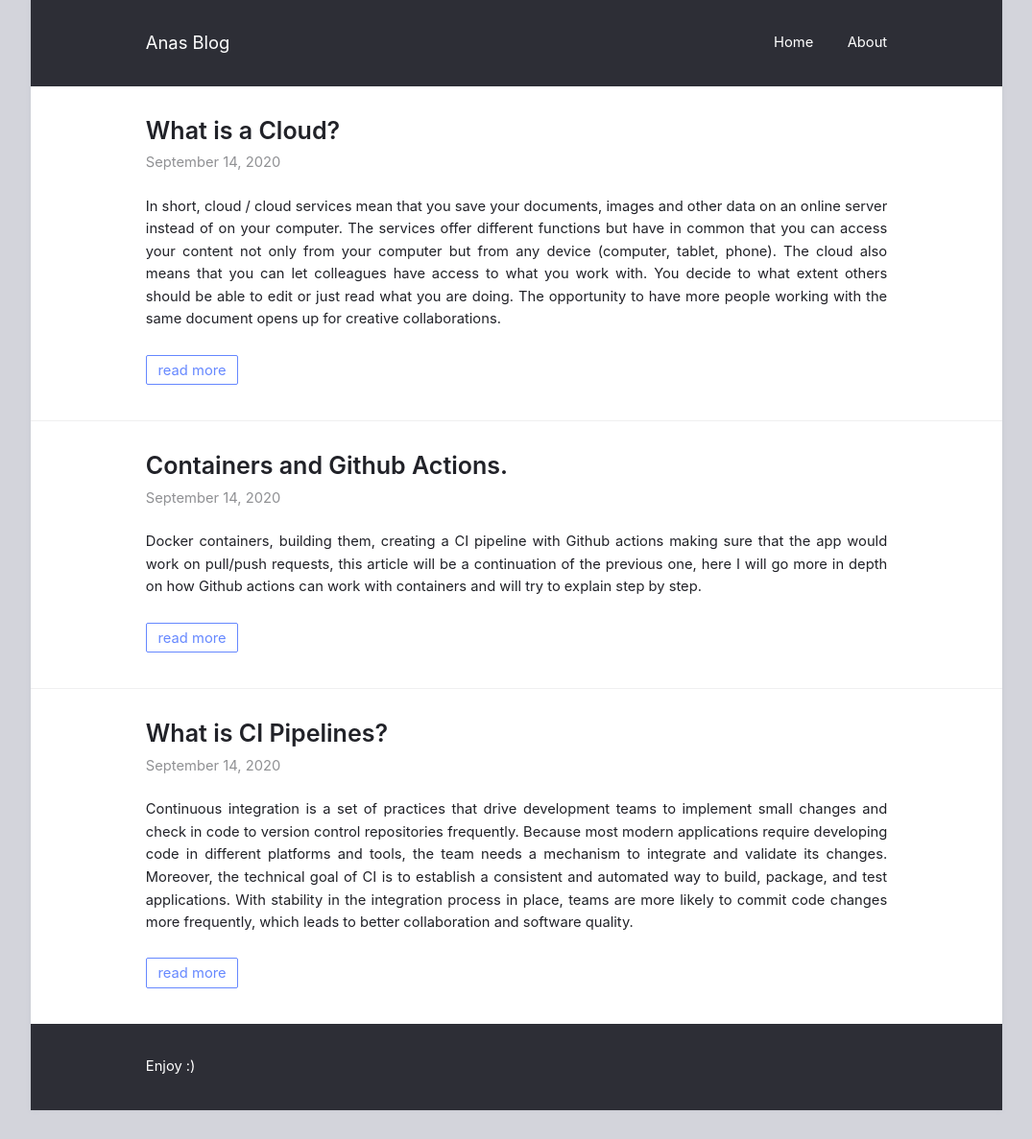
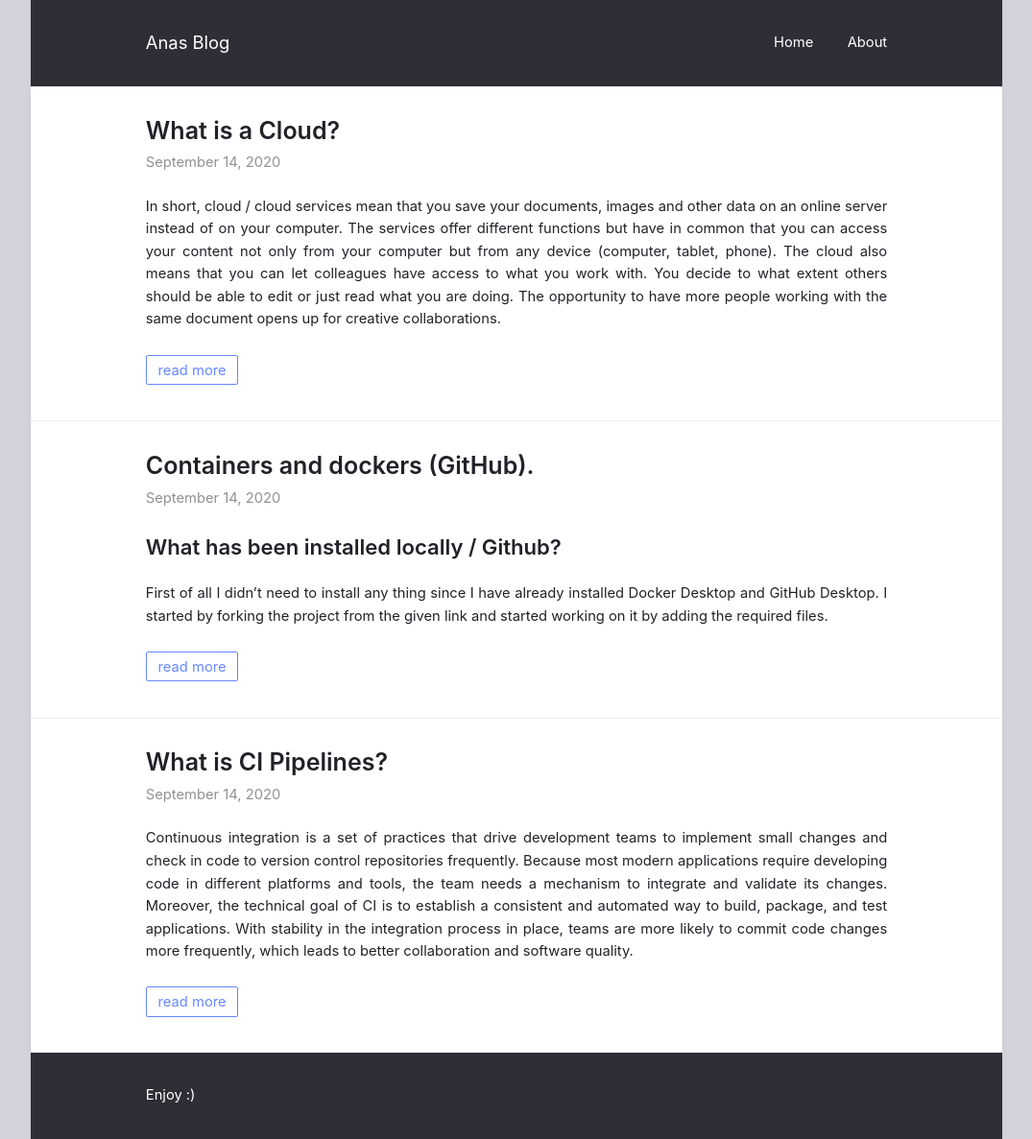
Before and after one commit to ItsAnass/ItsAnass.github.io, a Jekyll site: the page built from index.html, in a window 1280 px wide. Shown: the whole page at 96% size, without its empty margins (102-1177 px from the left). Built offline with Jekyll 4.4.1, drawn with Linux system fonts in a browser that asks for light colours; before the commit the page ends 1157 px from its top, so only the background shows below that; part of the change alters nothing that is shown.

Commit message:
Update 2020-09-14-Containers-Github-Actions.md

```diff
--- a/_posts/2020-09-14-Containers-Github-Actions.md
+++ b/_posts/2020-09-14-Containers-Github-Actions.md
@@ -1,48 +1,44 @@
 ---
-title: "Containers and Github Actions."
+title: "Containers and dockers (GitHub)."
 layout: post
 ---
 
-Docker containers, building them, creating a CI pipeline with Github actions making sure that the app would work on pull/push requests, this article will be a continuation of the previous one, here I will go more in depth on how Github actions can work with containers and will try to explain step by step.
+## What has been installed locally / Github?
+
+First of all I didn't need to install any thing since I have already installed Docker Desktop and GitHub Desktop.
+I started by forking the project from the given link and started working on it by adding the required files.
 
 
-## Docker File
 
-First we need to make a docker file, in order to make the image, we can think of images like the base, we need the image in order to make a container, the container is run once the application starts it uses the image and also stores other data and the container stores everything. In the following picture I will explain how the image works:
+## How did you get the application to run in a container and describe your docker file?
 
-![Dockerfile](/assets/Images/DockerFile.png)
+I added a folder which contains docker file and by using the windows terminal I located the file path and then I typed (docker build .).
+The windows terminal will go through the docker file and it wil create a container according to the information in the docker file.
 
-* FROM here we are getting the Microsoft .Net image and the AS is just giving the image a name, in this case build-env.
-* WORKDIR  working directory and we give it a name /App, telling the container where to work in.
-* COPY  we are copying the .csproj into the ./ and this means the container inside the /App.
-* RUN here is a dotnet restore, its a command getting everything it needs for the project.
-* COPY we are copying everything in the project to the image in this case inside the /App.
-* Line 12 here is another FROM, here we are getting another microsoft image but for ASP.Net
-* Line 13, still same working directory
-* Line 14, we are taking everything from before so to the out folder in App.
-* ENTRYPOINT is what should be done once we run the container, so in CMD we would write: dotnet SimpleWebHalloWorld.dll
+![DockerFile](https://github.com/ItsAnass/s.github.io-/blob/main/assets/Images/DockerfileScreen.png?raw=true)
 
-## Github Actions with docker image.
 
-Going back to last blog post, we want to make our project try to build an image and check if it fails or succeeds in making it. In my example each time there is a push or pull request to the main branch it will run the Github actions based off our dotnet.yml file in our /.github/workflows folder. In this exercise it was still the same:
+* Line 6 shows (FROM) It creates a layer from the aspnet:3.1  Docker image.
+* Line 7 (WORKDIR ) This command is used to define the working directory of a Docker container at any given time and
+if the (WORKDIR) Command is not written in the Dockerfile, it will automatically be created by the Docker compiler.
+* Line 8-9 (EXPOSE) The instruction exposes a particular port with a specified protocol inside a Docker Container.
+* Line 13 (COPY)  It let you copy files from a specific location into a Docker image.
+* Line 14 (RUN ) Lets you execute commands inside of your Docker image.
+* Line 25 (ENTRYPOINT) Allows you to configure a container that will run as an executable.
 
-* You have the name of the action
-* Then the on which is when it gets triggered; on push and on pull requests.
-* jobs, here we have two jobs, first one is the set up of the .net stuff (which is what I covered in the [previous post](https://alejandratala.github.io/Git-Hub-Actions/)).
-    * Second job would be the Docker image build, here we are still using ubutu, and we give it the steps.
-    * What's new is that we are adding a registry, along with username and password, github thankfully sorts the token for us (line 35) so we dont have to do any github secrets or anything its just automated.
-    * Line 38, we are doing the action of what its trying to do.
-    * Line 40, we are automatically push the build result to the registry, in my example case it would be the githut packages.
-    * Line 41, we give it the registry (ghcr.io) if we dont give it one, it will automatically try to use the docker one, then we have the user name (alejandratala) this one is a must, its the host name, and it has to be according to DNS rules if its incorrect it won't work, along with the this applies also to the name of the project. I also didn't add a latest at the end of this line because it always tries to do it automatically.
+## Describe your github pipeline?
 
-![GitHub actions with docker job](/assets/Images/DockerimageJob.png)
+![CI](https://github.com/ItsAnass/s.github.io-/blob/main/assets/Images/DockerfileScreen.png?raw=true)
 
-## Github Secret
+I have explained earlier about the basics of the github pipeline file.
+I will start with the new jobs that I added to the file.
+In line 10 ( docker meta ) I used a GitHub Action to extract metadata from Git reference and GitHub events. This action is particularly useful if used with Docker Build Push action to tag and label Docker images.
+In line 19 ( setup-qemu )  The action can be useful if you want to add emulation support with QEMU to be able to build against more platforms.
+Line 22 ( setup-buildx ) the action will create and boot a builder using by default the docker-container builder driver.
+Line 25 ( login ) Action will take care to log in against a Docker registry.
+Line 32 and 38 (build/push) We are building the image and then we are pushing it to the repository with the help of the dockerfile that we already have.
 
-I wanted to write a more prominent space for this, because in my workflow I am using github username and password, well... github already sorts the token out automatically. It just knows it has to sort out a token, so it does it on the background, there was no need to go in and make a secret and add a value in my project.
 
-## OUTRO
-I hope this has proven helpful to someone out there, I know it can be confusing, specially if you want to understand what each thing does while using docker images and containers, along with actions!
 
 ## References
 
```
